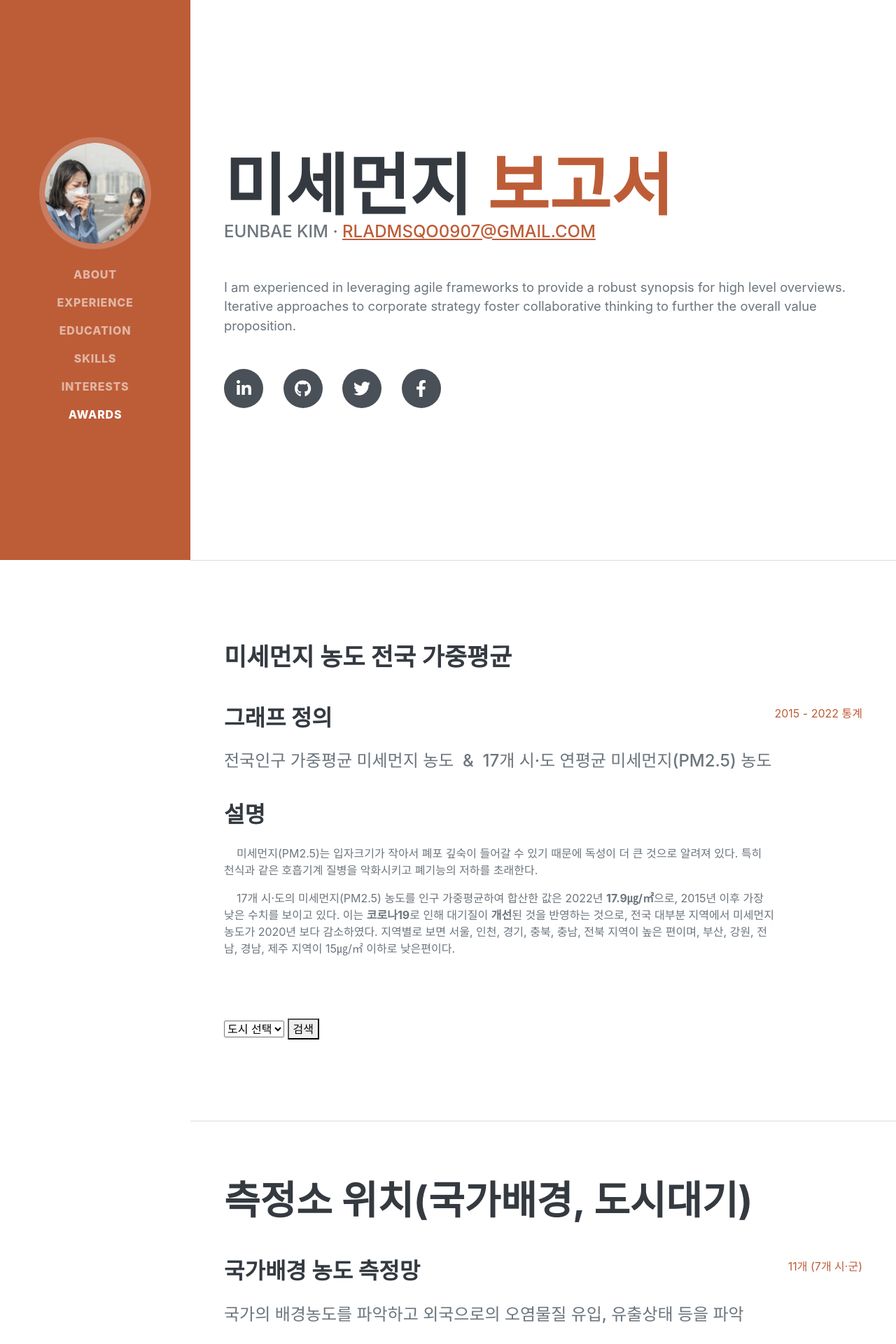
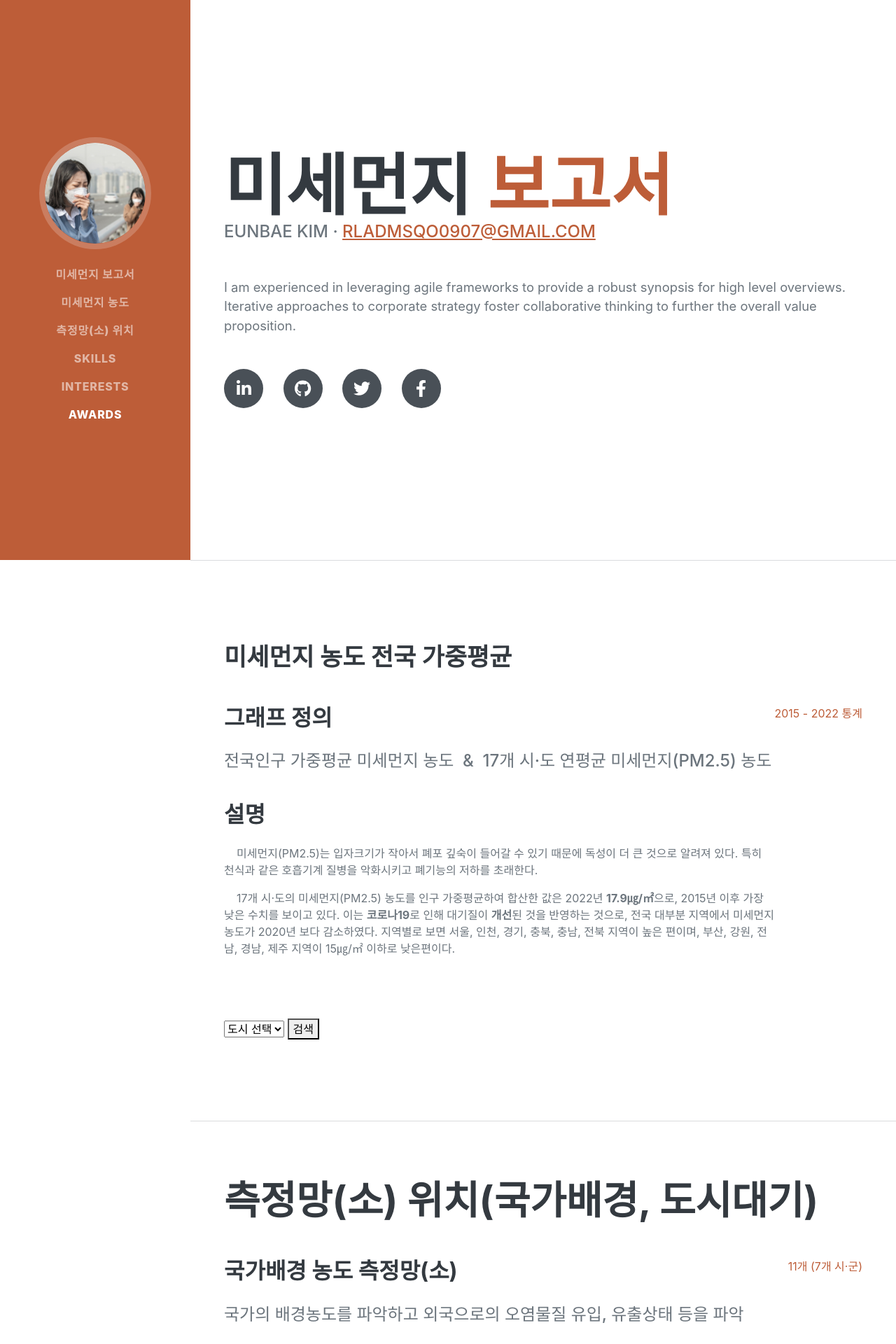
Before and after one commit to BAEEUNMANGDUCK/django-graph-plotly, a Django app: template django_plotly/core/templates/core/index.html in a window 1280 px wide. Shown: the top 1920 px of the page at 70% size. Run offline with Django 4.2, Linux system fonts and the light colour scheme; the template is opened without the code that fills it: values that come from a table or form of the project are taken from there, others are empty; data comes from the database, SQL or seed files in the repository; some libraries are stand-ins or nearby versions; some web fonts are replaced.

Commit message:
2023-10-12 last index.html change

```diff
--- a/django_plotly/core/templates/core/index.html
+++ b/django_plotly/core/templates/core/index.html
@@ -34,9 +34,9 @@
             <button class="navbar-toggler" type="button" data-bs-toggle="collapse" data-bs-target="#navbarResponsive" aria-controls="navbarResponsive" aria-expanded="false" aria-label="Toggle navigation"><span class="navbar-toggler-icon"></span></button>
             <div class="collapse navbar-collapse" id="navbarResponsive">
                 <ul class="navbar-nav">
-                    <li class="nav-item"><a class="nav-link js-scroll-trigger" href="#about">About</a></li>
-                    <li class="nav-item"><a class="nav-link js-scroll-trigger" href="#experience">Experience</a></li>
-                    <li class="nav-item"><a class="nav-link js-scroll-trigger" href="#education">Education</a></li>
+                    <li class="nav-item"><a class="nav-link js-scroll-trigger" href="#about">미세먼지 보고서</a></li>
+                    <li class="nav-item"><a class="nav-link js-scroll-trigger" href="#experience">미세먼지 농도</a></li>
+                    <li class="nav-item"><a class="nav-link js-scroll-trigger" href="#education">측정망(소) 위치</a></li>
                     <li class="nav-item"><a class="nav-link js-scroll-trigger" href="#skills">Skills</a></li>
                     <li class="nav-item"><a class="nav-link js-scroll-trigger" href="#interests">Interests</a></li>
                     <li class="nav-item"><a class="nav-link js-scroll-trigger" href="#awards">Awards</a></li>
@@ -126,10 +126,11 @@
             <!-- Education-->
             <section class="resume-section" id="education">
                 <div class="resume-section-content">
-                    <h2 class="mb-5">측정소 위치(국가배경, 도시대기)</h2>
+                    <h2 class="mb-5">측정망(소) 위치(국가배경, 도시대기)</h2>
                      <div class="d-flex flex-column flex-md-row justify-content-between mb-5">
+                        {% comment %} <div class="d-flex flex-column flex-md-row justify-content-between"> {% endcomment %}
                         <div class="flex-grow-1">
-                            <h3 class="mb-0">국가배경 농도 측정망</h3>
+                            <h3 class="mb-0">국가배경 농도 측정망(소)</h3>
                             <br>
                             <div class="subheading mb-3">국가의 배경농도를 파악하고 외국으로의 오염물질 유입, 유출상태 등을 파악</div>
                             <br>
@@ -140,26 +141,28 @@
                         <div class="flex-shrink-0"><span class="text-primary">11개 (7개 시·군)</span></div>
                     </div>
                     <br>
+                    <br>
                     <div class="d-flex flex-column flex-md-row justify-content-between">
                         <div class="flex-grow-1">
-                            <h3 class="mb-0">도시대기 측정망</h3>
+                            <h3 class="mb-0">도시대기 측정망(소)</h3>
                             <br>
                             <div class="subheading mb-3">도심(거주)지역의 평균대기질 농도 측정</div>
                             <br>
                             <div>측정항목: SO2, CO, NO2, O3, PM-10, PM-2.5 등</div>
                             <br>
                             {{ map2 | safe }}
-                            <br>
-
-                            <div>지도 누락 측정소 테이블(28개)</div>
+                        </div>
+                    </div>
+                    <br>
+                    <hr>
+                    <div class="d-flex flex-column flex-md-row justify-content-between">
+                        <div class="flex-grow-1">
+                            <h5 class="mb-0">지도 누락 측정망(소) 테이블(28개)</h5>
                             <br>
                             {{ nurak | safe }}
-
                         </div>
-                        <div class="flex-shrink-0"><span class="text-primary">533개 (누락데이터 포함 총 161개 시·군)</span></div>
+                    <div class="flex-shrink-0"><span class="text-primary">533개 (누락데이터 포함 총 161개 시·군)</span></div>
                     </div>
-
-
                 </div>
             </section>
             <hr class="m-0" />
```
